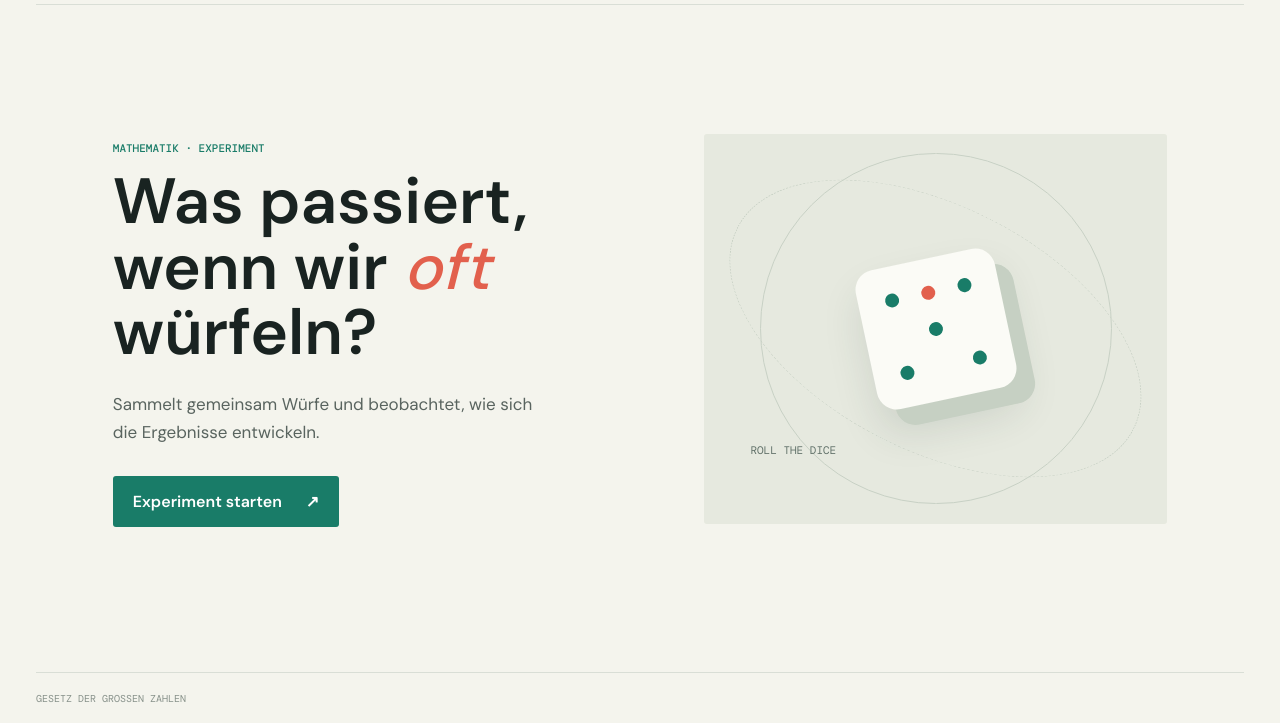
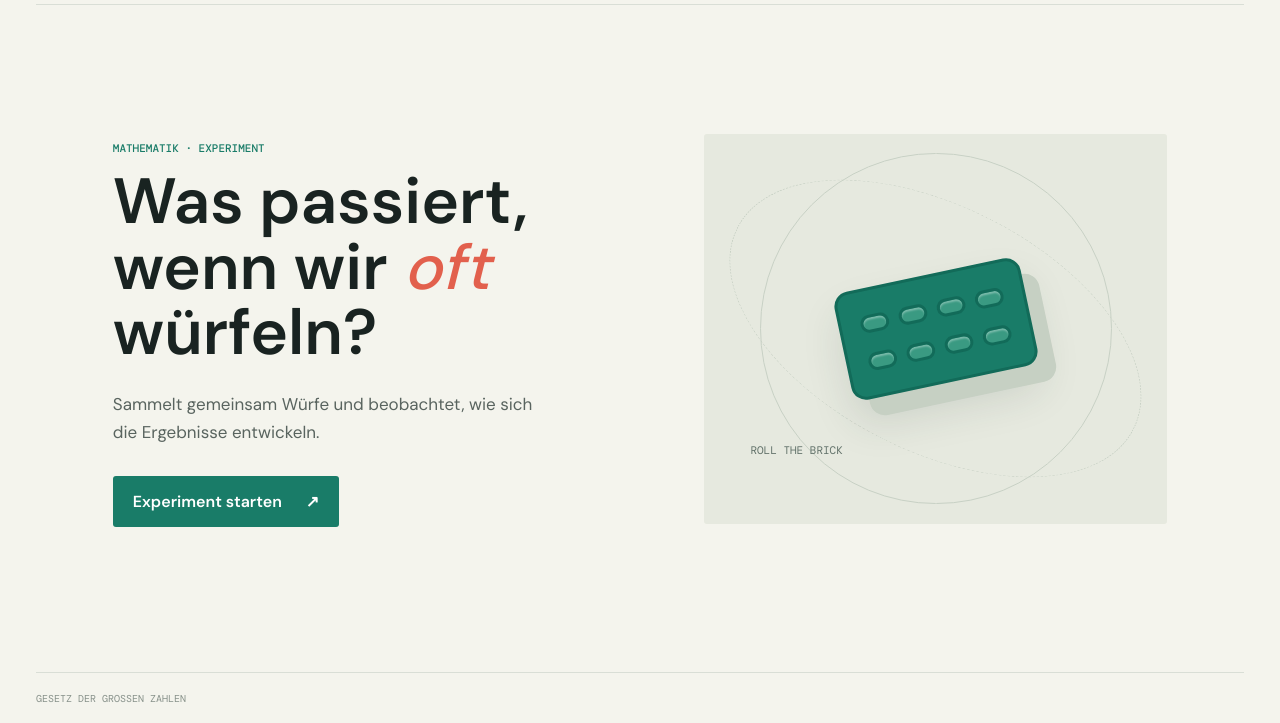
Before and after one commit to janleufen/wuerfellabor, a plain HTML site: page index.html in a window 1280 px wide. Shown: the part 77-800 px from the top of the page. Drawn offline with nearby package versions, Linux system fonts and the light colour scheme; a script that the page names is missing.

Commit message:
Replace homepage die with LEGO brick

```diff
--- a/index.html
+++ b/index.html
@@ -31,8 +31,8 @@
         </div>
         <div class="welcome-art" aria-hidden="true">
           <div class="orbit orbit-one"></div><div class="orbit orbit-two"></div>
-          <div class="hero-die"><span></span><span></span><span></span><span></span><span></span><span></span><span></span><span></span><span></span></div>
-          <span class="art-label label-two">ROLL THE DICE</span>
+          <div class="hero-brick"><i></i><i></i><i></i><i></i><i></i><i></i><i></i><i></i></div>
+          <span class="art-label label-two">ROLL THE BRICK</span>
         </div>
       </section>
 
--- a/styles.css
+++ b/styles.css
@@ -40,10 +40,9 @@ h1 { margin: 14px 0 0; font-size: clamp(42px, 5vw, 72px); line-height: 1.03; let
 .welcome-art { min-height: 390px; position: relative; display: grid; place-items: center; overflow: hidden; background: #e6e9df; border-radius: 3px; }
 .orbit { position: absolute; width: min(76%, 360px); aspect-ratio: 1; border: 1px solid #c8d1c5; border-radius: 50%; }
 .orbit-two { width: min(96%, 460px); border-style: dashed; transform: rotate(27deg) scaleY(.55); }
-.hero-die { width: 142px; height: 142px; position: relative; display: grid; grid-template-columns: repeat(3, 1fr); grid-template-rows: repeat(3, 1fr); padding: 19px; gap: 6px; border-radius: 20px; background: #fbfbf6; box-shadow: 15px 19px 0 #c6d0c3, 0 24px 42px #233c3222; transform: rotate(-12deg); }
-.hero-die span, .die-face i { width: 14px; height: 14px; align-self: center; justify-self: center; border-radius: 50%; background: var(--green); }
-.hero-die span:nth-child(1) { grid-area: 1 / 1; }.hero-die span:nth-child(2) { grid-area: 1 / 3; }.hero-die span:nth-child(3) { grid-area: 2 / 2; }.hero-die span:nth-child(4) { grid-area: 3 / 1; }.hero-die span:nth-child(5) { grid-area: 3 / 3; }.hero-die span:nth-child(6) { grid-area: 1 / 2; background: var(--coral); }.hero-die span:nth-child(7), .hero-die span:nth-child(8), .hero-die span:nth-child(9) { display: none; }
-.art-label { position: absolute; font: 11px "DM Mono", monospace; color: #617169; }.label-one { top: 20%; right: 12%; color: var(--coral); }.label-two { bottom: 17%; left: 10%; }
+.hero-brick { width: 190px; height: 110px; position: relative; display: grid; grid-template-columns: repeat(4, 1fr); grid-template-rows: repeat(2, 1fr); place-items: center; padding: 18px; gap: 9px; border: 3px solid #126b59; border-radius: 15px; background: var(--green); box-shadow: 15px 19px 0 #c6d0c3, 0 24px 42px #233c3222; transform: rotate(-12deg); }
+.hero-brick i { width: 29px; height: 18px; border: 3px solid #126b59; border-radius: 9px; background: #3a9a82; box-shadow: inset 0 2px 2px #ffffff55; }
+.art-label { position: absolute; font: 11px "DM Mono", monospace; color: #617169; }.label-two { bottom: 17%; left: 10%; }
 .teacher-view { flex: 1; padding: 32px 0 20px; }
 .session-heading { display: flex; justify-content: space-between; align-items: end; margin-bottom: 24px; }
 .session-heading h1 { font-size: 38px; }
```
Also changed, not shown: TODOs.txt.
